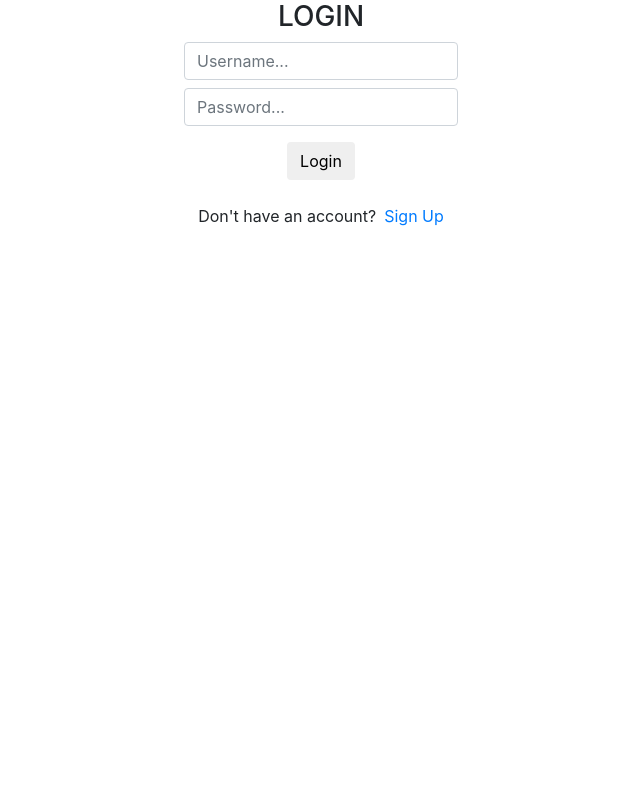
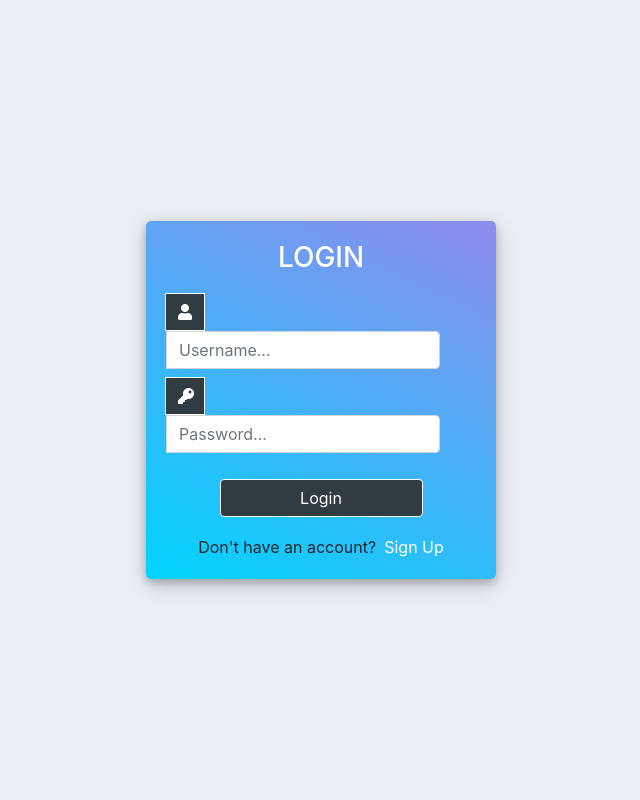
Before and after one commit to SzymCode/RegistrationDjango, a Django app: page /login/ in a window 1280 px wide. Shown: the whole page, without its empty margins (319-959 px from the left). Run offline with Django 4.2, Linux system fonts and the light colour scheme; some libraries are stand-ins or nearby versions.

Commit message:
UI design

```diff
--- a/accounts/templates/login.html
+++ b/accounts/templates/login.html
@@ -7,6 +7,63 @@
 	<script src="https://ajax.googleapis.com/ajax/libs/jquery/3.3.1/jquery.min.js"></script>
 	<link rel="stylesheet" href="https://use.fontawesome.com/releases/v5.6.1/css/all.css" integrity="sha384-gfdkjb5BdAXd+lj+gudLWI+BXq4IuLW5IT+brZEZsLFm++aCMlF1V92rMkPaX4PP" crossorigin="anonymous">
 
+
+	<style>
+		body,
+		html {
+			margin: 0;
+			padding: 0;
+			height: 100%;
+			background: #ebeff5;
+		}
+		.user_card {
+			width: 350px;
+			margin-top: auto;
+			margin-bottom: auto;
+			background: linear-gradient(206deg, rgba(141,141,237,1) 2%, rgba(0,212,255,1) 100%);
+			position: relative;
+			display: flex;
+			justify-content: center;
+			flex-direction: column;
+			padding: 20px;
+			box-shadow: 0 4px 8px 0 rgba(0, 0, 0, 0.2), 0 6px 20px 0 rgba(0, 0, 0, 0.19);
+			border-radius: 5px;
+
+		}
+
+		.form_container {
+			margin-top: 10px;
+		}
+		#form-title{
+			color: white;
+		}
+
+		.signin_btn {
+			width: 70%;
+            border: 1px solid white;
+			background: #303b42;
+			color: white;
+		}
+		.login_container {
+			padding: 10px;
+		}
+		.input-group-text {
+			background: #303b42;
+			color: white;
+            width: 40px;
+            height: 38px;
+            border: 1px solid white;
+		}
+
+		#messages{
+			color: white;
+			padding: 10px;
+			margin-top: 15px;
+		}
+        .form-control{
+			border-radius: 0 0.25rem 0.25rem 0;
+		}
+	</style>
 
 </head>
 <body>
@@ -21,12 +78,20 @@
 					<form method="POST" action="">
 						{% csrf_token %}
 						<div class="input-group mb-">
+							<div class="input-group-append">
+								<span class="input-group-text"><i class="fas fa-user"></i></span>
+							</div>
+
                             <label>
                                 <input type="text" name="username" placeholder="Username..." class="form-control">
                             </label>
                         </div>
 
 						<div class="input-group mb-2">
+							<div class="input-group-append">
+								<span class="input-group-text"><i class="fas fa-key"></i></span>
+							</div>
+
                             <label>
                                 <input type="password" name="password" placeholder="Password..." class="form-control" >
                             </label>
@@ -42,9 +107,9 @@
 					<p id="messages">{{message}}</p>
 				{% endfor %}
 
-				<div class="mt-4">
+				<div class="mt-2">
 					<div class="d-flex justify-content-center links">
-						Don't have an account? <a href="{% url 'register' %}" class="ml-2">Sign Up</a>
+						Don't have an account? <a href="{% url 'register' %}" class="ml-2" style="text-decoration: none; color: white;">Sign Up</a>
 					</div>
 				</div>
 			</div>
```
Also changed, not shown: accounts/templates/register.html (+58 -1 lines).
